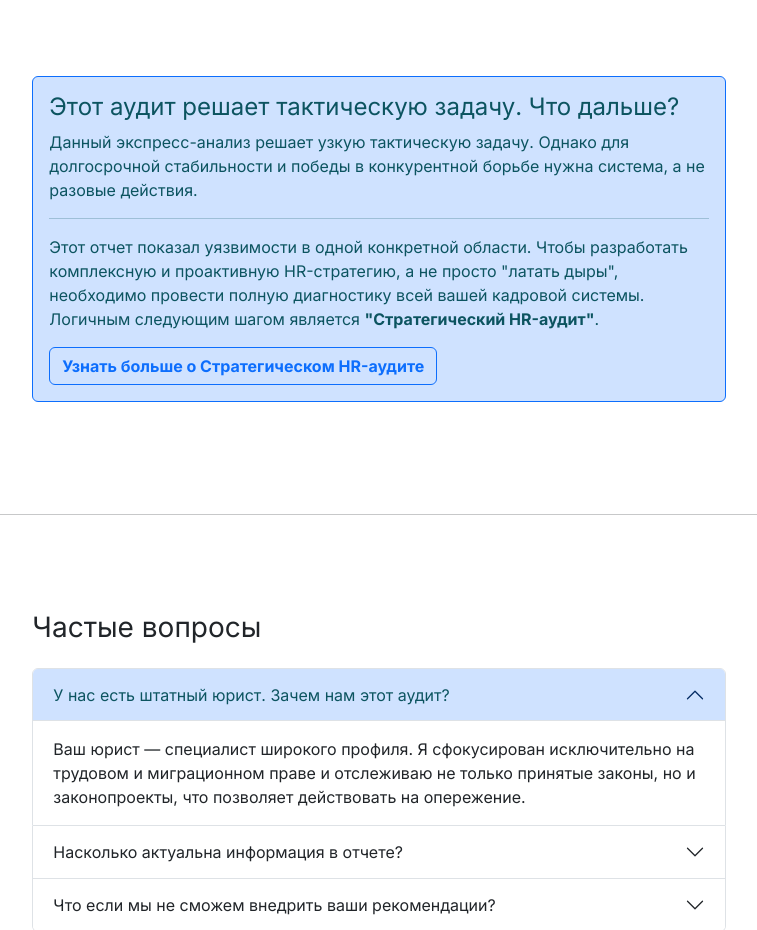
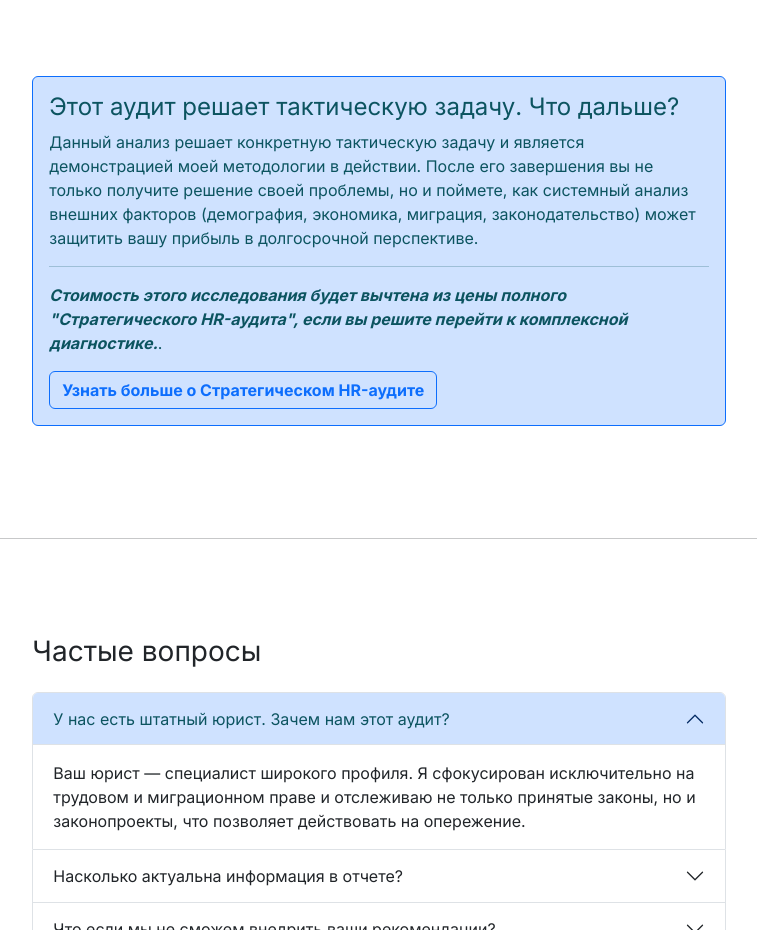
Before and after one commit to dancer978/express-solutions, a plain HTML site: page index.html in a window 1280 px wide. Shown: the part 3540-4470 px from the top of the page, without its empty margins (261-1018 px from the left). Drawn offline with nearby package versions, Linux system fonts and the light colour scheme.

Commit message:
Переход к аудиту на кадровых рисках.html
269-272

```diff
--- a/index.html
+++ b/index.html
@@ -267,9 +267,9 @@
                 <!-- ИЗМЕНЕНО: Блок полностью переписан на основе шаблона [[Шаблон - Воронка в аудит]] для создания более сильной и логичной воронки в основной продукт -->
                 <div class="alert alert-info">
                     <h4 class="alert-heading">Этот аудит решает тактическую задачу. Что дальше?</h4>
-                    <p>Данный экспресс-анализ решает узкую тактическую задачу. Однако для долгосрочной стабильности и победы в конкурентной борьбе нужна система, а не разовые действия.</p>
+                    <p>Данный анализ решает конкретную тактическую задачу и является демонстрацией моей методологии в действии. После его завершения вы не только получите решение своей проблемы, но и поймете, как системный анализ внешних факторов (демография, экономика, миграция, законодательство) может защитить вашу прибыль в долгосрочной перспективе.</p>
                     <hr>
-                    <p class="mb-0">Этот отчет показал уязвимости в одной конкретной области. Чтобы разработать комплексную и проактивную HR-стратегию, а не просто "латать дыры", необходимо провести полную диагностику всей вашей кадровой системы. Логичным следующим шагом является <strong>"Стратегический HR-аудит"</strong>.</p>
+                    <p class="mb-0"><strong><em>Стоимость этого исследования будет вычтена из цены полного "Стратегического HR-аудита", если вы решите перейти к комплексной диагностике.</em></strong>.</p>
                     <a href="https://luktrud.ru/#product" class="btn btn-outline-info mt-3">Узнать больше о Стратегическом HR-аудите</a>
                 </div>
             </div>
```
